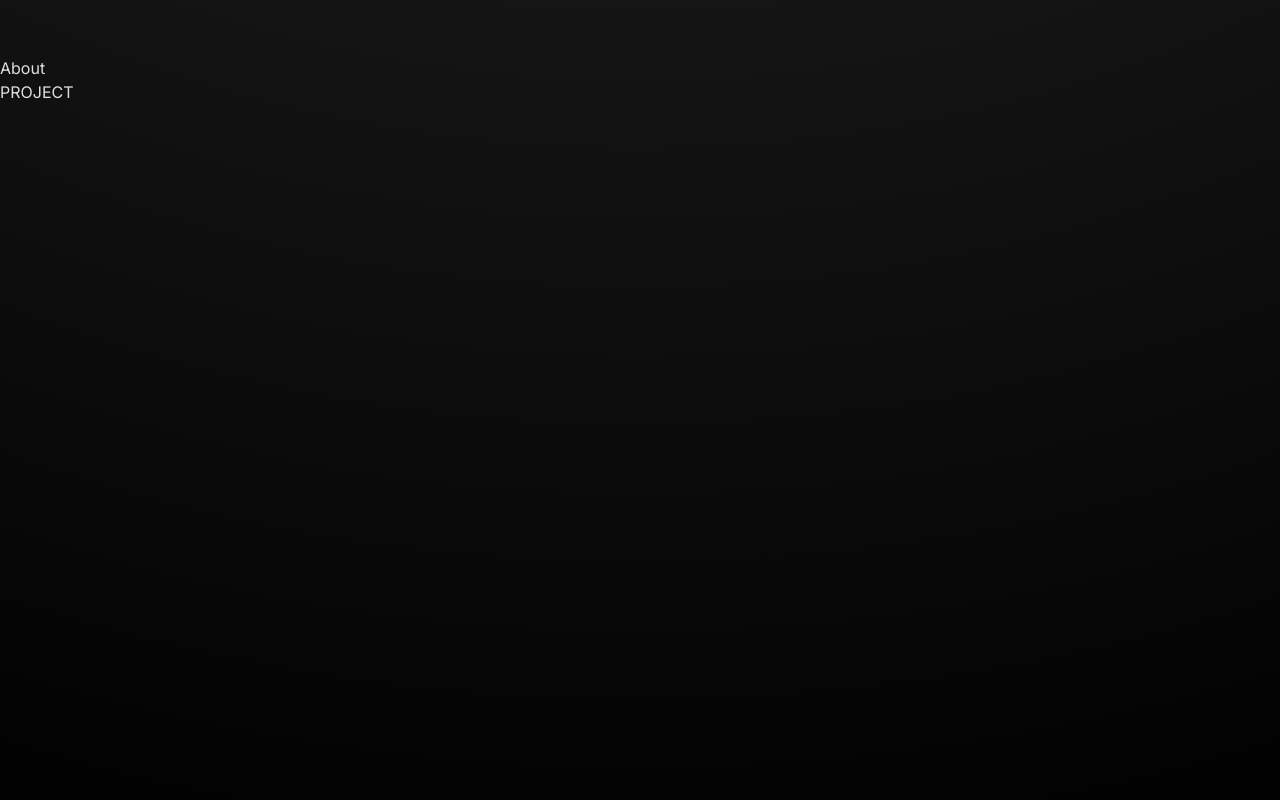
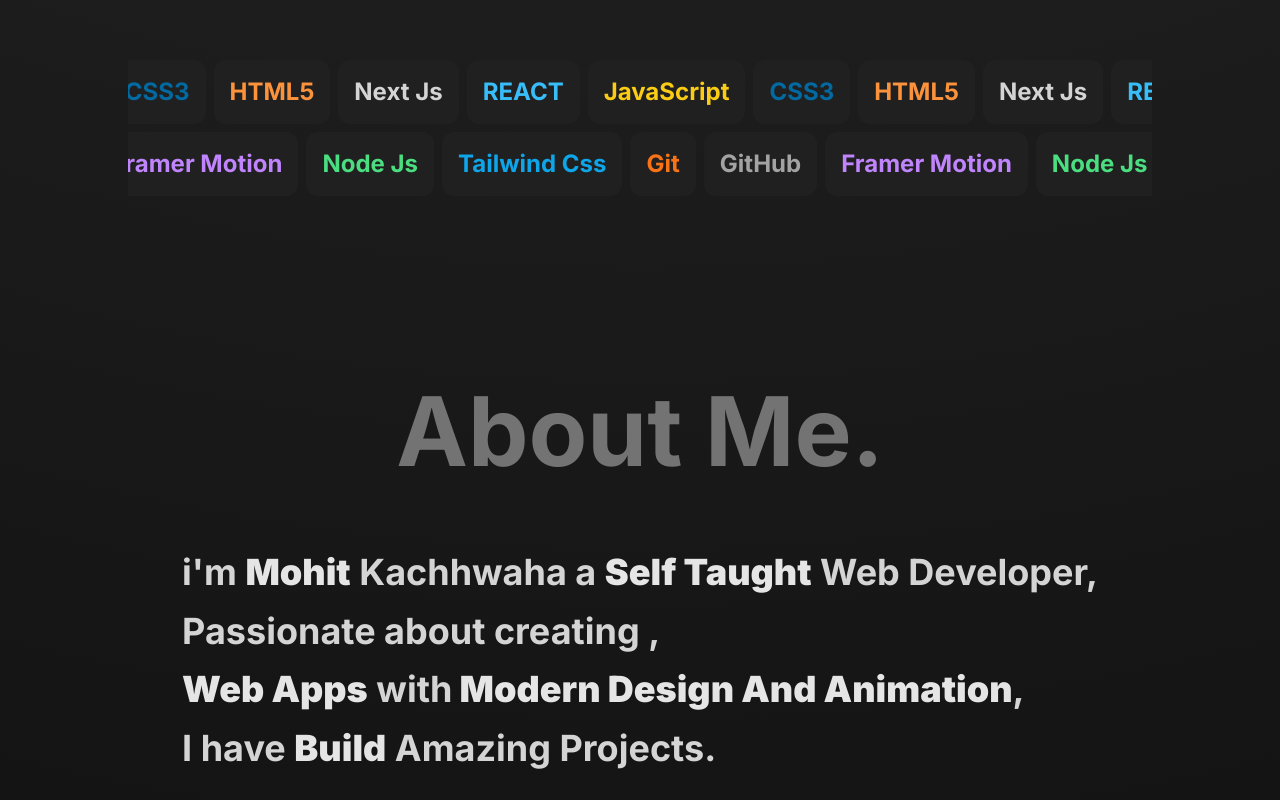
Before and after one commit to Mohit76655/Portfolio-Next, a Next.js app: page / in a window 1280 px wide. Shown: the part 820-1620 px from the top of the page. Built offline with nearby package versions, Linux system fonts and the light colour scheme.

Commit message:
Skills & About Section Completed

```diff
--- a/package.json
+++ b/package.json
@@ -13,6 +13,7 @@
     "next": "14.0.4",
     "react": "^18",
     "react-dom": "^18",
+    "react-fast-marquee": "^1.6.3",
     "remixicon": "^4.1.0"
   },
   "devDependencies": {
--- a/src/app/layout.js
+++ b/src/app/layout.js
@@ -5,7 +5,7 @@ import Header from "@/components/Header";
 const inter = Inter({ subsets: ["latin"] });
 
 export const metadata = {
-  title: "Create Next App",
+  title: "Portfolio",
   description: "Generated by create next app",
 };
 
--- a/src/app/page.jsx
+++ b/src/app/page.jsx
@@ -3,6 +3,8 @@ import Image from "next/image";
 import Link from "next/link";
 import Portfoilio from "./portfolio/page";
 import "remixicon/fonts/remixicon.css";
+import Contact from "./contact/page";
+import SkillsTab from "@/components/SkillsTab";
 
 export default function Home() {
   return (
@@ -48,8 +50,10 @@ export default function Home() {
           </span>
         </div>
       </main>
+      <SkillsTab />
       <About />
       <Portfoilio />
+      <Contact />
     </>
   );
 }
--- a/src/components/About.jsx
+++ b/src/components/About.jsx
@@ -1,7 +1,41 @@
-import React from "react";
+"use client";
 
 const About = () => {
-  return <div>About</div>;
+  return (
+    <div className="w-full flex xl:flex-row flex-col justify-center min-h-screen gap-10 max-container px-4 overflow-x-hidden md:mt-8">
+      <div className="flex flex-col gap-16 justify-center items-center">
+        <h2 className="font-bold text-5xl md:text-8xl text-neutral-500">
+          About Me.
+        </h2>
+        <p className=" relative text-xl md:text-4xl md:leading-relaxed items-center font-semibold md:font-bold text-neutral-300 transition-all ease-in">
+          i'm <b className="text-neutral-200 hover:text-orange-300">Mohit</b>{" "}
+          Kachhwaha a{" "}
+          <b className="text-neutral-200 hover:text-orange-300">Self Taught</b>{" "}
+          Web Developer,
+          <br /> Passionate about creating ,<br />
+          <b className="text-neutral-200 hover:text-orange-300">
+            Web Apps
+          </b>{" "}
+          with
+          <b className="text-neutral-200 hover:text-orange-300">
+            {" "}
+            Modern Design And Animation
+          </b>
+          ,
+          <br /> I have{" "}
+          <b className="text-neutral-200 hover:text-orange-300">Build</b>{" "}
+          Amazing Projects.
+        </p>
+        <a
+          href=""
+          download="CV"
+          className=" bg-neutral-800 px-5 py-2 rounded-2xl text-neutral-200 hover:shadow-neutral-300 shadow-md transition-all ease-in"
+        >
+          <i className="ri-download-line"></i> Download CV
+        </a>
+      </div>
+    </div>
+  );
 };
 
 export default About;
--- /dev/null
+++ b/src/components/SkillsTab.jsx
@@ -0,0 +1,51 @@
+import React from "react";
+import Marquee from "react-fast-marquee";
+import Image from "next/image";
+
+const SkillsTab = () => {
+  const imageStyle = {
+    margin: "0px, 30px",
+  };
+  return (
+    <div className="w-full flex flex-col justify-center items-center bg-transparent text-neutral-200">
+      <div className="w-[80%] flex flex-col">
+        <Marquee autoFill pauseOnClick>
+          <div className="bg-[#202020] m-1 rounded-xl flex space-x-5 p-4 font-bold text-2xl cursor-pointer text-sky-400">
+            REACT
+          </div>
+          <div className="bg-[#202020] m-1 rounded-xl flex space-x-5 p-4 font-bold text-2xl cursor-pointer text-yellow-400">
+            JavaScript
+          </div>
+          <div className="bg-[#202020] m-1 rounded-xl flex space-x-5 p-4 font-bold text-2xl cursor-pointer text-sky-700">
+            CSS3
+          </div>
+          <div className="bg-[#202020] m-1 rounded-xl flex space-x-5 p-4 font-bold text-2xl cursor-pointer text-orange-400">
+            HTML5
+          </div>
+          <div className="bg-[#202020] m-1 rounded-xl flex space-x-5 p-4 font-bold text-2xl cursor-pointer text-neutral-300">
+            Next Js
+          </div>
+        </Marquee>
+        <Marquee autoFill pauseOnClick direction="right">
+          <div className="bg-[#202020] m-1 rounded-xl flex space-x-5 p-4 font-bold text-2xl cursor-pointer text-sky-500">
+            Tailwind Css
+          </div>
+          <div className="bg-[#202020] m-1 rounded-xl flex space-x-5 p-4 font-bold text-2xl cursor-pointer text-orange-500">
+            Git
+          </div>
+          <div className="bg-[#202020] m-1 rounded-xl flex space-x-5 p-4 font-bold text-2xl cursor-pointer text-neutral-400">
+            GitHub
+          </div>
+          <div className="bg-[#202020] m-1 rounded-xl flex space-x-5 p-4 font-bold text-2xl cursor-pointer text-purple-400">
+            Framer Motion
+          </div>
+          <div className="bg-[#202020] m-1 rounded-xl flex space-x-5 p-4 font-bold text-2xl cursor-pointer text-green-400">
+            Node Js
+          </div>
+        </Marquee>
+      </div>
+    </div>
+  );
+};
+
+export default SkillsTab;
```
Also changed, not shown: 1 other file (tests, documents, lock files or other folders).
